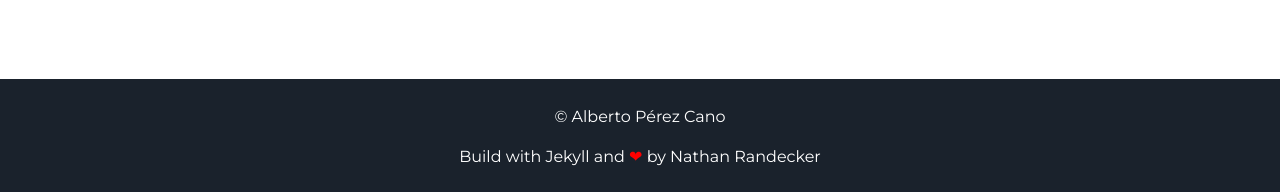
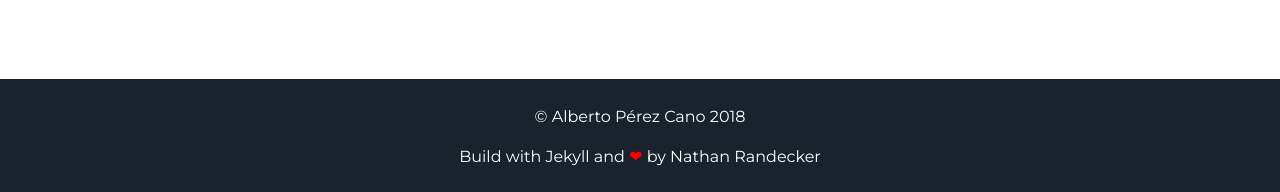
Before and after one commit to Albertopc92/albertopc92.github.io, a Jekyll site: the page built from index.html, in a window 1280 px wide. Shown: the part 1700-1892 px from the top of the page. Built offline with Jekyll 4.4.1, drawn with Linux system fonts in a browser that asks for light colours.

Commit message:
cambio copyrioght

```diff
--- a/_includes/footer.html
+++ b/_includes/footer.html
@@ -1,5 +1,5 @@
 <footer class="footer">
-    <p>&copy; {{site.username}}</p>
+    <p>&copy; {{site.username}} 2018</p>
     <p>Build with Jekyll and <span class="love">❤</span> by <a href="https://github.com/nrandecker">Nathan Randecker</a></p>
 </footer>
 <script src="//cdn.jsdelivr.net/particles.js/2.0.0/particles.min.js"></script>
```
